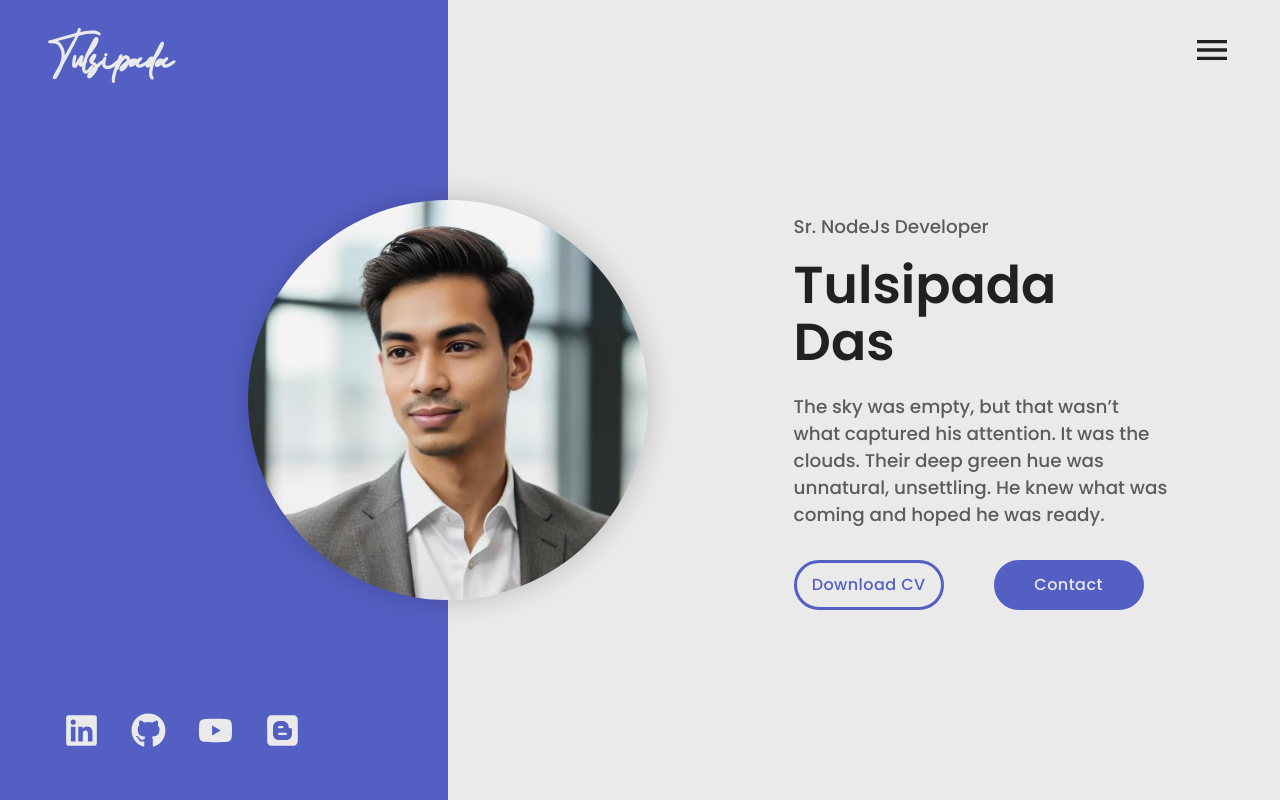
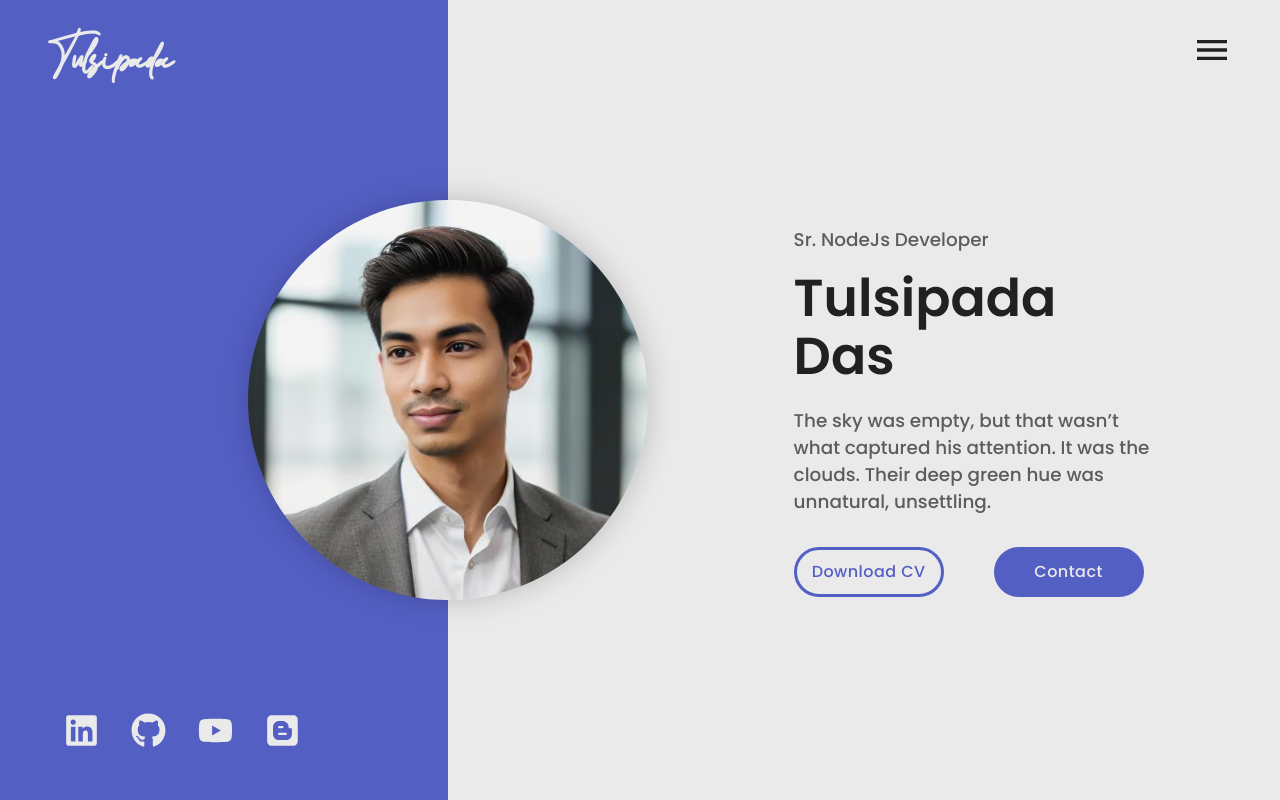
Before and after one commit to tulsipadadas/tulsipada.github.io, a React (Create React App) app: page / in a window 1280 px wide. Shown: the top 800 px of the page. Built offline with nearby package versions, Linux system fonts and the light colour scheme; a web font is replaced by a local one.

Commit message:
fixed text

```diff
--- a/src/data/headerData.js
+++ b/src/data/headerData.js
@@ -5,7 +5,7 @@ import profileImg from "../assets/IMG/Tulsipada.avif";
 export const headerData = {
   name: "Tulsipada Das",
   title: "Sr. NodeJs Developer",
-  desciption: `The sky was empty, but that wasn’t what captured his attention. It was the clouds. Their deep green hue was unnatural, unsettling. He knew what was coming and hoped he was ready.`,
+  desciption: `The sky was empty, but that wasn’t what captured his attention. It was the clouds. Their deep green hue was unnatural, unsettling.`,
   image: profileImg,
   resumePdf: resume,
 };
```
